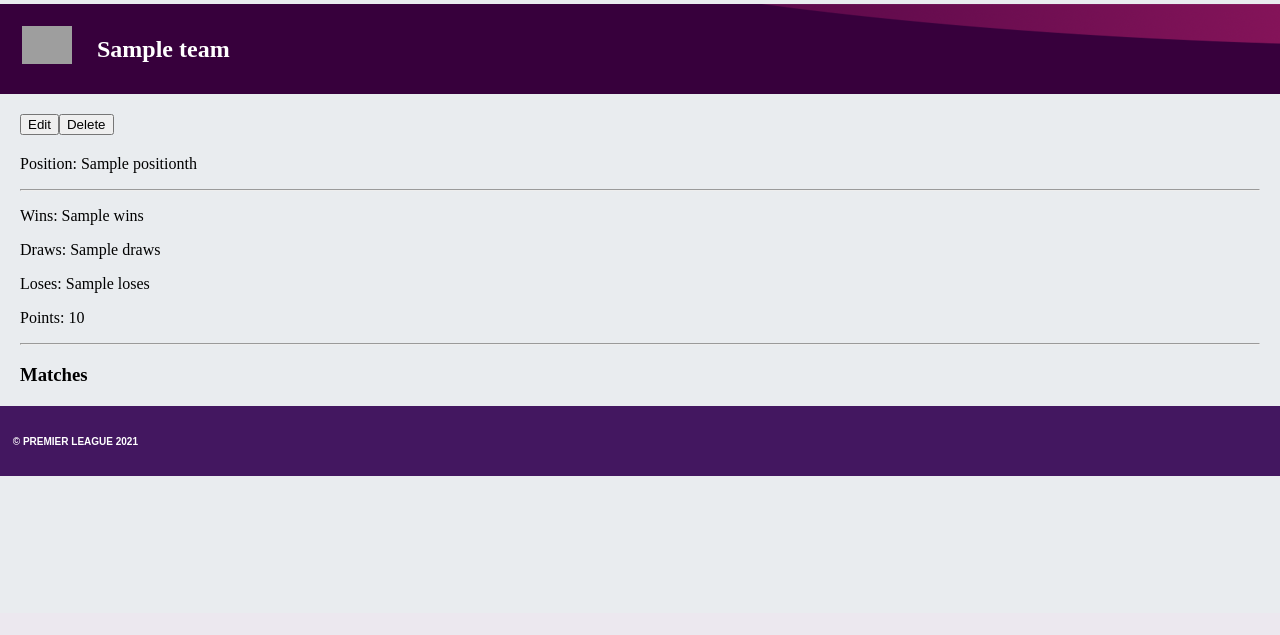
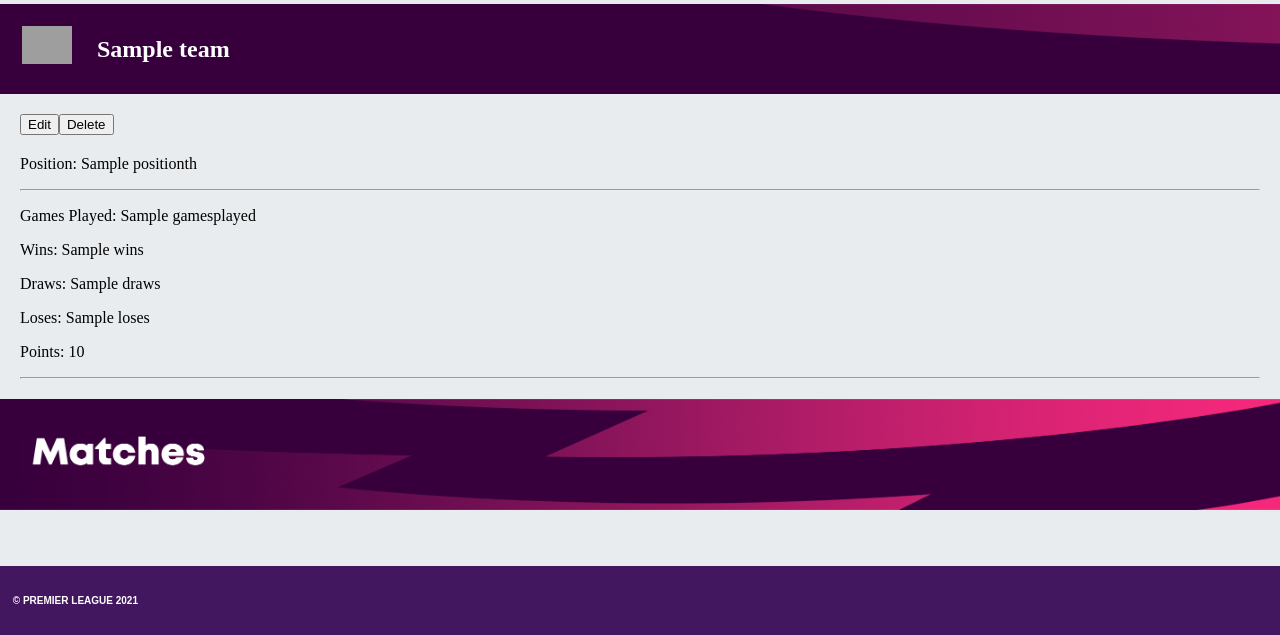
Before and after one commit to Marshall3c03/SportsLeagueWebApp, a Flask app: page /team/1 in a window 1280 px wide. Shown: the part 187-822 px from the top of the page. Before the commit the page ends 663 px from the top, so only its background shows below. Run offline with Flask 2, Linux system fonts and the light colour scheme; a database or web service that is not in the repository returns one stand-in record (values such as "Sample title"); some libraries are stand-ins or nearby versions; some web fonts are replaced; grey boxes are pictures that could not be loaded.

Commit message:
Made changed to team edit page, and added honours to chelsea page

```diff
--- a/controllers/teams_controller.py
+++ b/controllers/teams_controller.py
@@ -37,8 +37,9 @@ def edit_team(id):
 @teams_blueprint.route('/teams/<id>', methods=['POST'])
 def update_team(id):
     team = team_repository.select(id)
+    matches = match_repository.select_all()
     position = team.position
-    gamesplayed = Team.get_matches_played(team)
+    gamesplayed = Team.get_matches_played(team, matches)
     wins = team.wins
     draws = team.draws
     loses = team.loses
--- a/models/team.py
+++ b/models/team.py
@@ -13,11 +13,8 @@ class Team:
         self.points = points
         self.id = id
 
-    def get_matches_played(team):
+    def get_matches_played(team, matches):
         team_games = []
-
-        matches = match_repository.select_all()
-
 
         for match in matches:
             if match.home_team.name == team.name:
--- a/static/teamsstyle.css
+++ b/static/teamsstyle.css
@@ -33,6 +33,15 @@ body {
     max-height: 150px;
     max-width: 100px;
 }
+
+.team_name {
+    margin: 20px;
+}
+
+.team_badge {
+    margin: 20px;
+}
+
 
 .team_content {
     display: block;
@@ -73,3 +82,20 @@ body {
 .team_position {
     margin: 20px;
 }
+
+.matches img{
+    width: 100%;
+}
+
+.all_team_matches {
+    margin: 20px;
+}
+
+.honours {
+    margin: 20px;
+}
+
+
+.honours > p {
+    font-style: bold;
+}
--- a/templates/teams/showteam.html
+++ b/templates/teams/showteam.html
@@ -27,6 +27,16 @@
     </form>
 </div>
 
+
+{% if team.name == "Chelsea" %}
+
+<div class="honours">
+    <p><b>Current Champions League Holders</b></p>
+    <p><b>Current Super Cup Holders</b></p>
+</div>
+
+<hr>
+
 <div class="team_position">
     {% if team.position == 1 %}
         <p>
@@ -49,6 +59,9 @@
     <div>
         <hr>
         <p>
+            Games Played: {{team.gamesplayed}}
+        </p>
+        <p>
             Wins: {{team.wins}}
         </p>
         <p>
@@ -64,7 +77,11 @@
 
 <hr>
 
-<h3>Matches</h3>
+</div>
+
+<div class="matches">
+    <img src="/static/images/matches.png" alt="">
+</div>
 
 <div class="all_team_matches">
     {% for match in all_matches %}
@@ -82,15 +99,88 @@
         <div class="team_match">
             <p>
                 <b>
-                    <a href="/match/{{match.id}}">Match {{match.id}} - {{match.result}}</a>
+                    <a href="/match/{{match.id}}">Match {{match.id}} - {{match.home_team.name}} vs {{match.away_team.name}} - {{match.result}}</a>
                 </b>
             </p>
-            <p>{{match.home_team.name}} vs {{match.away_team.name}}</p>
+            <p></p>
             <p>{{match.home_score}} - {{match.away_score}}</p>
         </div>
         {% endif %}
     {% endfor %}
 
+{% else %}
+    <div class="team_position">
+        {% if team.position == 1 %}
+            <p>
+                Position: {{team.position}}st
+            </p>
+            {% elif team.position == 2 %}
+                <p>
+                    Position: {{team.position}}nd
+                </p>
+            {% elif team.position == 3 %}
+            <p>
+                Position: {{team.position}}rd
+            </p>
+            {% else %}
+            <p>
+                Position: {{team.position}}th
+            </p>
+        {% endif %}
+
+        <div>
+            <hr>
+            <p>
+                Games Played: {{team.gamesplayed}}
+            </p>
+            <p>
+                Wins: {{team.wins}}
+            </p>
+            <p>
+                Draws: {{team.draws}}
+            </p>
+            <p>
+                Loses: {{team.loses}}
+            </p>
+            <p>
+                Points: {{team.points}}
+            </p>
+        </div>
+
+    <hr>
+
+    </div>
+
+    <div class="matches">
+        <img src="/static/images/matches.png" alt="">
+    </div>
+
+    <div class="all_team_matches">
+        {% for match in all_matches %}
+            {% if match.home_team.name == team.name %}
+            <div class="team_match">
+                <p>
+                    <b>
+                        <a href="/match/{{match.id}}">Match {{match.id}} - {{match.result}}</a>
+                    </b>
+                </p>
+                <p>{{match.home_team.name}} vs {{match.away_team.name}}</p>
+                <p>{{match.home_score}} - {{match.away_score}}</p>
+            </div>
+            {% elif match.away_team.name == team.name %}
+            <div class="team_match">
+                <p>
+                    <b>
+                        <a href="/match/{{match.id}}">Match {{match.id}} - {{match.home_team.name}} vs {{match.away_team.name}} - {{match.result}}</a>
+                    </b>
+                </p>
+                <p></p>
+                <p>{{match.home_score}} - {{match.away_score}}</p>
+            </div>
+            {% endif %}
+        {% endfor %}
+{% endif %}
+
 </div>
 
 {% endblock %}
```
Also changed, not shown: templates/teams/editteam.html (+7 -2 lines), static/images/matches.png (added).
